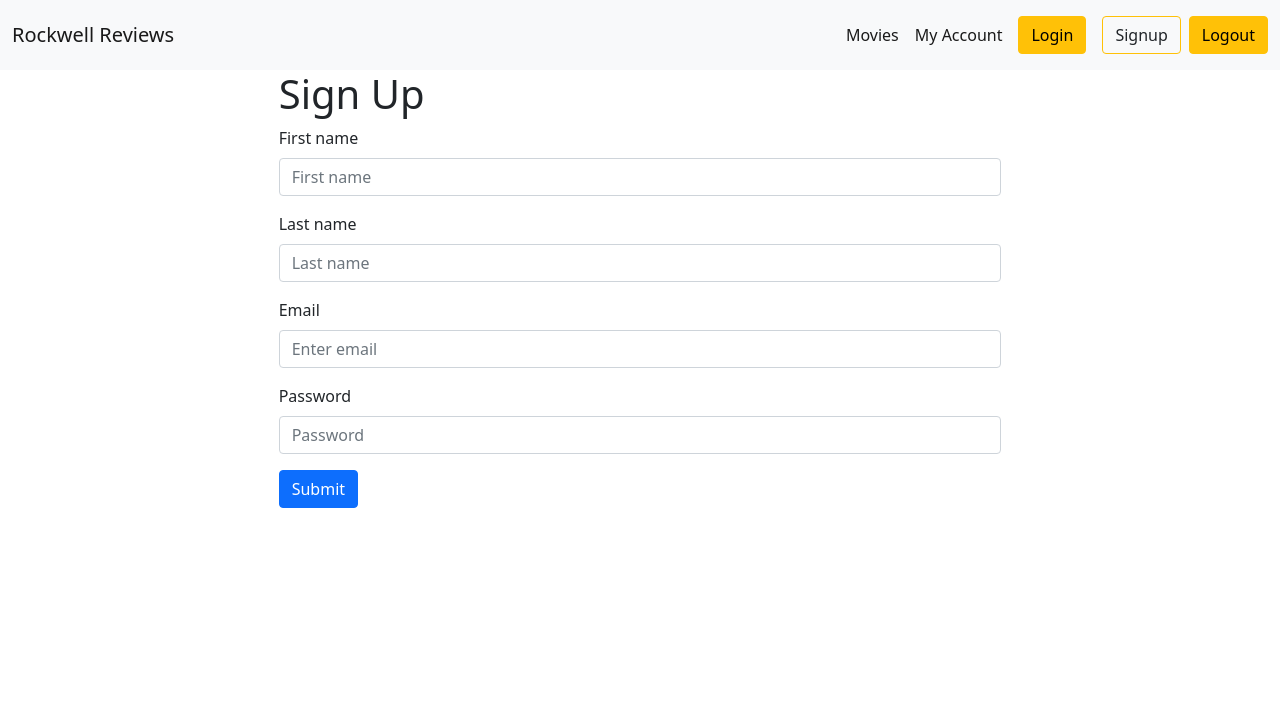
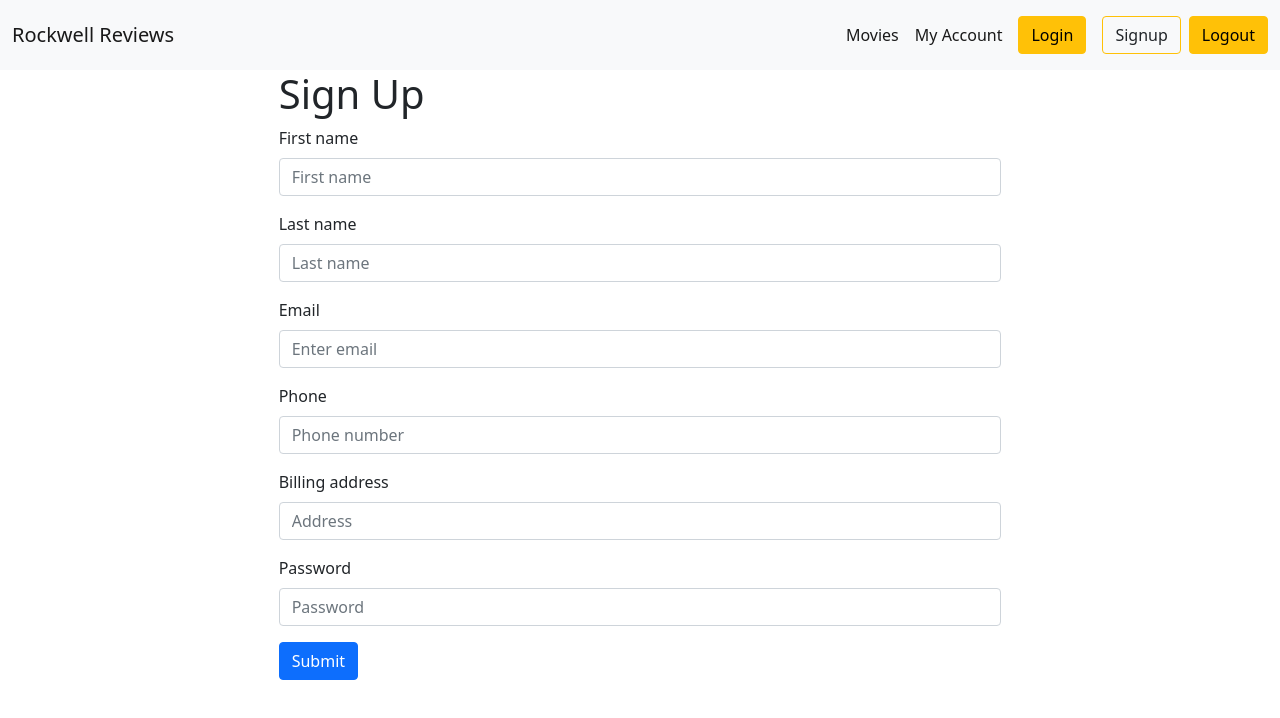
Before and after one commit to sam-rye/cis410-fa21-rye-vue, a Vue app: page /signup in a window 1280 px wide. Shown: the top 718 px of the page. Built offline with nearby package versions, Linux system fonts and the light colour scheme.

Commit message:
15.1 11/30 account, fixed signup

```diff
--- a/src/components/Account.vue
+++ b/src/components/Account.vue
@@ -1,11 +1,66 @@
 <template>
   <div>
     <h1>Account</h1>
+    <hr />
+    <h3>{{ firstName }}'s Reviews</h3>
+
+    <p v-if="accountError" class="text-danger">
+      Cannot get your account information, please try again later.
+    </p>
+
+    <table v-if="reviewsByUser" class="table">
+      <thead>
+        <th>Title</th>
+        <th>Summary</th>
+        <th>Rating</th>
+      </thead>
+      <tbody>
+        <tr v-for="thisReview in reviewsByUser" :key="thisReview.ReviewPK">
+          <th>
+            <router-link :to="`/movies/${thisReview.MovieFK}`">{{
+              thisReview.Title
+            }}</router-link>
+          </th>
+          <th>{{ thisReview.Summary }}</th>
+          <th>{{ thisReview.Rating }}</th>
+        </tr>
+      </tbody>
+    </table>
   </div>
 </template>
 
 <script>
-export default {};
+import axios from "axios";
+
+export default {
+  data() {
+    return {
+      reviewsByUser: null,
+      accountError: false,
+    };
+  },
+  computed: {
+    firstName() {
+      console.log("here is the store so far", this.$store.state);
+      return this.$store.state.user.NameFirst;
+    },
+  },
+  created() {
+    axios
+      .get("/reviews/me", {
+        headers: {
+          Authorization: `Bearer ${this.$store.state.token}`,
+        },
+      })
+      .then((theResponse) => {
+        console.log("here is the response", theResponse);
+        this.reviewsByUser = theResponse.data;
+      })
+      .catch(() => {
+        this.accountError = true;
+      });
+  },
+};
 </script>
 
 <style></style>
--- a/src/components/Signup.vue
+++ b/src/components/Signup.vue
@@ -39,6 +39,28 @@
         >
       </div>
       <div class="mb-3">
+        <label for="phone-input" class="form-label">Phone</label
+        ><input
+          type="number"
+          class="form-control"
+          id="phone-input"
+          required=""
+          placeholder="Phone number"
+          v-model="phone"
+        />
+      </div>
+      <div class="mb-3">
+        <label for="address-input" class="form-label">Billing address</label
+        ><input
+          type="text"
+          class="form-control"
+          id="address-input"
+          required=""
+          placeholder="Address"
+          v-model="billingAddress"
+        />
+      </div>
+      <div class="mb-3">
         <label for="password-input" class="form-label">Password</label
         ><input
           type="password"
@@ -63,6 +85,8 @@ export default {
       nameFirst: "",
       nameLast: "",
       email: "",
+      phone: "",
+      billingAddress: "",
       password: "",
       errorMessage: "",
       dupEmail: false,
@@ -70,14 +94,16 @@ export default {
   },
   methods: {
     onSubmit() {
-      //console.log("form submitted");
+      console.log("form submitted");
       const myFormData = {
         nameFirst: this.nameFirst,
         nameLast: this.nameLast,
         email: this.email,
+        phone: this.phone,
+        billingAddress: this.billingAddress,
         password: this.password,
       };
-      //console.log(myFormData);
+      console.log(myFormData);
       axios
         .post("/attendee", myFormData)
         .then((myResponse) => {
```
